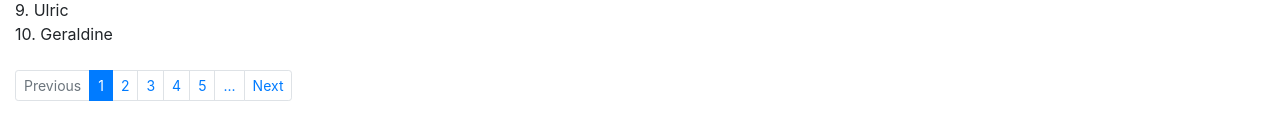
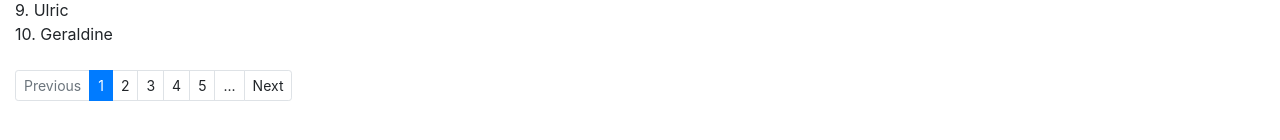
Before and after one commit to sibiraj-s/angular-paginator, an Angular app: page / in a window 1280 px wide. Shown: the part 374-514 px from the top of the page. Built offline with nearby package versions, Linux system fonts and the light colour scheme.

Commit message:
fix: remove href tags from pagination

```diff
--- a/src/app/angular-paginator/angular-paginator.component.html
+++ b/src/app/angular-paginator/angular-paginator.component.html
@@ -8,27 +8,27 @@
 
       <!-- boundary link -->
       <li class="page-item" *ngIf="boundaryLinks" (click)="paginator.toFirstPage()" [ngClass]="{'disabled': paginator.currentPage === paginator.firstPage}">
-        <a class="page-link" href="#" [innerHTML]="firstText"></a>
+        <a class="page-link" [innerHTML]="firstText"></a>
       </li>
 
       <!-- direction link -->
       <li class="page-item" *ngIf="directionLinks" (click)="paginator.toPreviousPage()" [ngClass]="{'disabled': paginator.currentPage === paginator.firstPage}">
-        <a class="page-link" href="#" [innerHTML]="previousText"></a>
+        <a class="page-link" [innerHTML]="previousText"></a>
       </li>
 
       <!-- pagination array -->
       <li class="page-item" *ngFor="let page of paginator.pages" [ngClass]="{'active': page['active']}" (click)="paginator.setCurrentPage(page['number'])">
-        <a class="page-link" href="#">{{page['text']}}</a>
+        <a class="page-link">{{page['text']}}</a>
       </li>
 
       <!-- direction link -->
       <li class="page-item" *ngIf="directionLinks" (click)="paginator.toNextPage()" [ngClass]="{'disabled': paginator.currentPage === paginator.lastPage}">
-        <a class="page-link" href="#" [innerHTML]="nextText"></a>
+        <a class="page-link" [innerHTML]="nextText"></a>
       </li>
 
       <!-- boundary link -->
       <li class="page-item" *ngIf="boundaryLinks" (click)="paginator.toLastPage()" [ngClass]="{'disabled': paginator.currentPage === paginator.lastPage}">
-        <a class="page-link" href="#" [innerHTML]="lastText"></a>
+        <a class="page-link" [innerHTML]="lastText"></a>
       </li>
 
     </ul>
```
